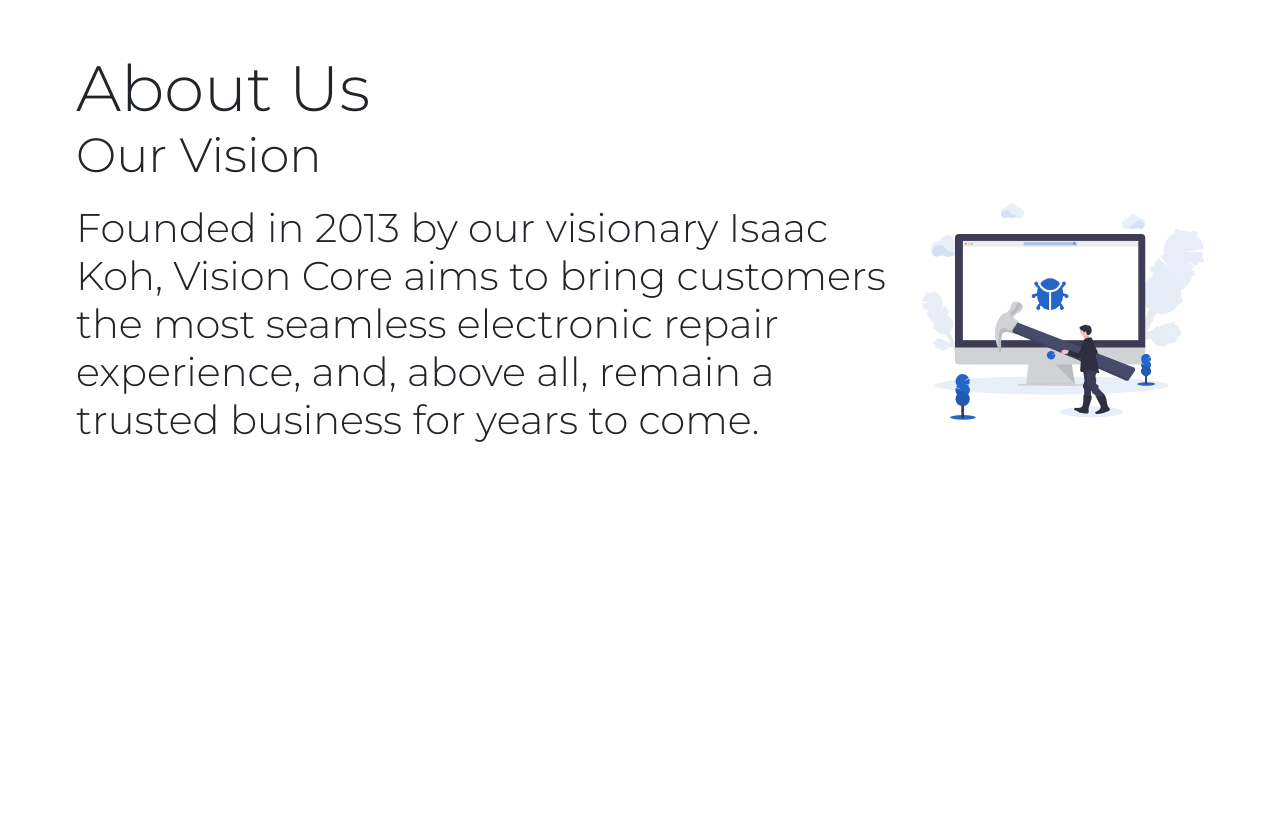
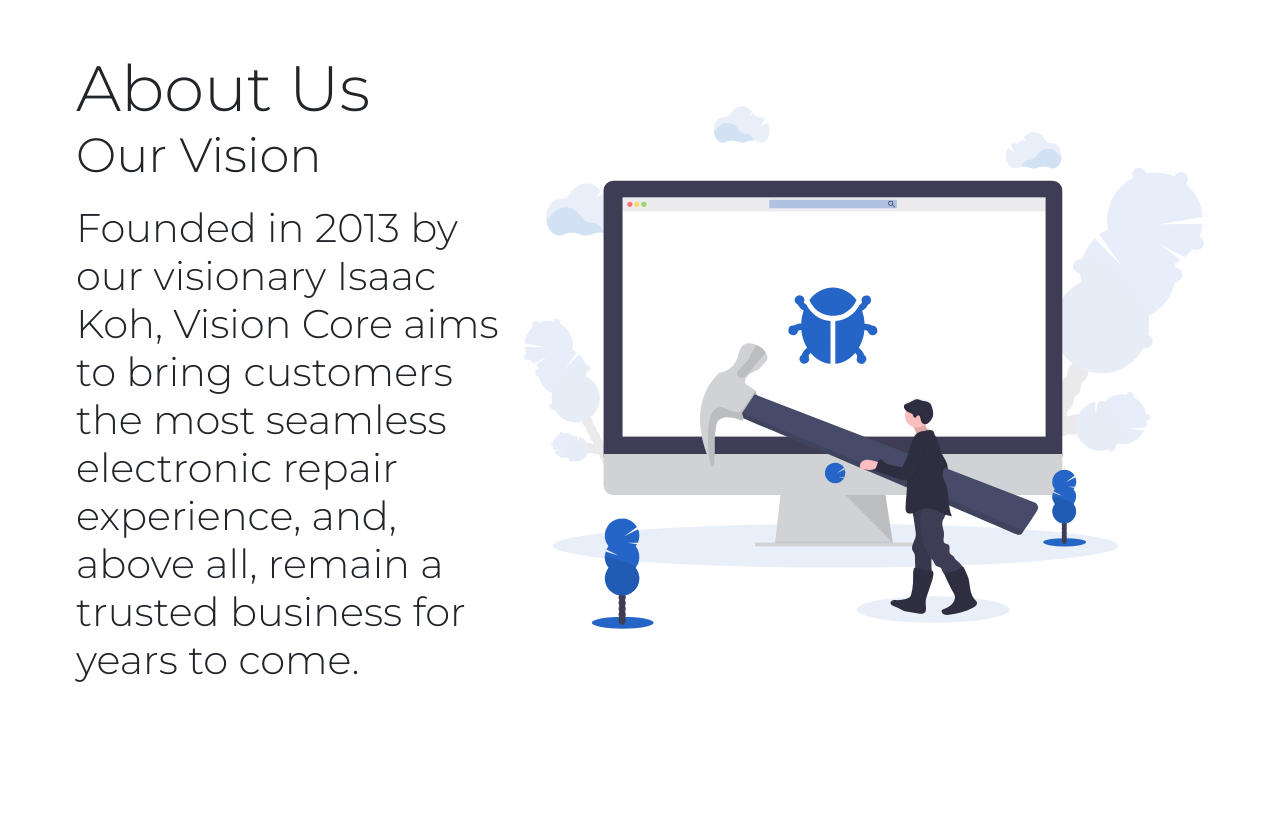
Before and after one commit to sunshinefactoryyy/app-security-proj, a Flask app: page /about in a window 1280 px wide. Shown: the part 80-914 px from the top of the page. Before the commit the page ends 522 px from the top, so only its background shows below. Run offline with Flask 2, Linux system fonts and the light colour scheme; style sheets or scripts are compiled from the project's sources; some libraries are stand-ins or nearby versions.

Commit message:
changed custom css for About.html to bootstrap css

```diff
--- a/static/styles/Global.css
+++ b/static/styles/Global.css
@@ -88,7 +88,8 @@ section {
 
 /*Design of the services section*/
 .services > * {
-  padding: 0.2em;
+  padding: 0;
+  margin: 0;
 }
 
 .services {
@@ -297,28 +298,7 @@ section {
 
 /*About Us.html*/
 .about-content {
-  display: -ms-grid;
-  display: grid;
-      grid-template-areas: "about about about bug";
-  -ms-grid-columns: (1fr)[4];
-      grid-template-columns: repeat(4, 1fr);
-  -ms-grid-rows: 1fr;
-      grid-template-rows: 1fr;
   margin-bottom: 100px;
-}
-
-.about-content .about {
-  -ms-grid-row: 1;
-  -ms-grid-column: 1;
-  -ms-grid-column-span: 3;
-  grid-area: about;
-  display: -webkit-box;
-  display: -ms-flexbox;
-  display: flex;
-  -webkit-box-orient: vertical;
-  -webkit-box-direction: normal;
-      -ms-flex-direction: column;
-          flex-direction: column;
 }
 
 .about-content .about p {
@@ -328,8 +308,6 @@ section {
 .about-content .bug {
   height: 523px;
   width: 680px;
-  -ms-grid-row: 1;
-  -ms-grid-column: 4;
   grid-area: bug;
 }
 
--- a/static/styles/Global.scss
+++ b/static/styles/Global.scss
@@ -88,8 +88,10 @@ section {
 
 /*Design of the services section*/
 .services > * {
-  padding: 0.2em;
+  padding: 0;
+  margin: 0;
 }
+
 .services {
   background-color: #2565c7;
 
@@ -281,18 +283,9 @@ section {
 
 /*About Us.html*/
 .about-content {
-  display: grid;
-  grid-template-areas: "about about about bug";
-  grid-template-columns: repeat(4, 1fr);
-  grid-template-rows: 1fr;
-
   margin-bottom: 100px;
 
   .about {
-    grid-area: about;
-    display: flex;
-    flex-direction: column;
-
     p {
       margin-top: 20px;
     }
--- a/templates/About.html
+++ b/templates/About.html
@@ -1,9 +1,9 @@
 {% extends "base.html" %}
 
 {% block content %}
-<section class="about-content">
+<section class="about-content d-flex justify-content-center align-items-center flex-row">
     <div class="about">
-        <h3 class="display-3">About Us</h3>
+        <h3 class="display-3 font-weight-bold">About Us</h3>
         <h1 class="display-5">Our Vision</h1>
         <p class="display-6">Founded in 2013 by our visionary Isaac Koh, Vision Core aims to bring customers the most seamless electronic repair experience, and, above all, remain a trusted business for years to come.</p>
     </div><!--about-->
```
Also changed, not shown: 1 other file.
